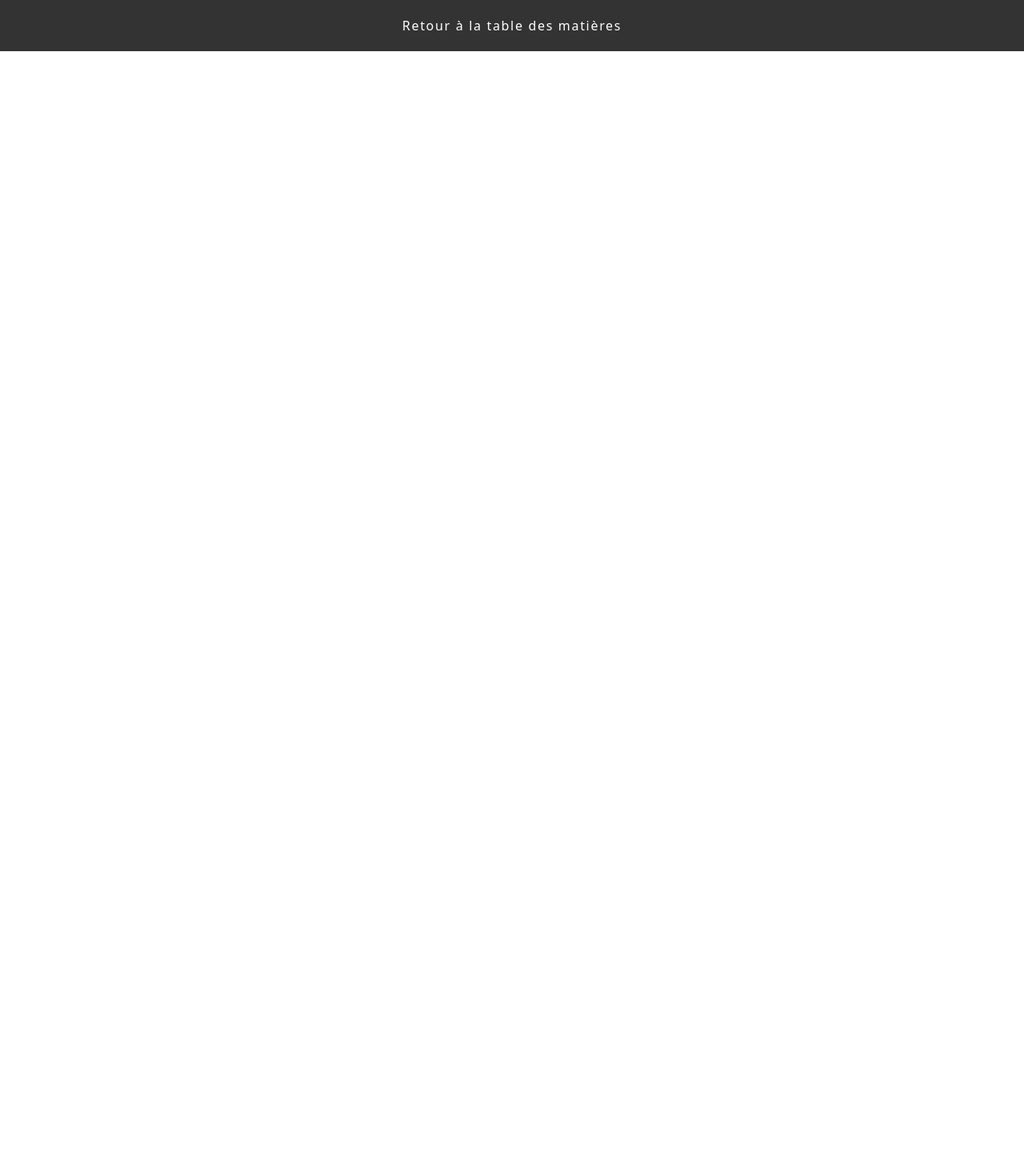
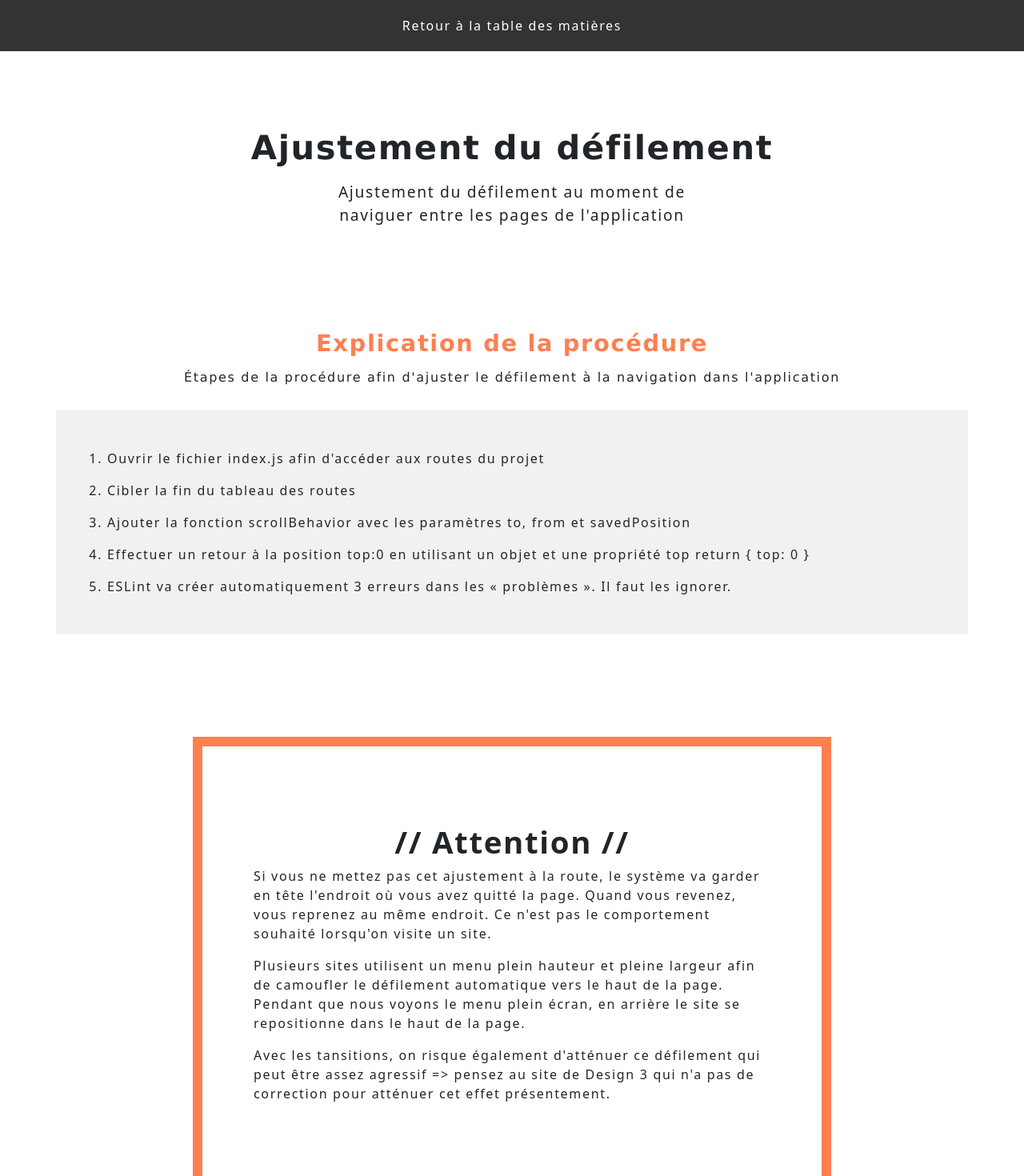
Before and after one commit to ycharles-cstj/aideVueJs, a Vue app: page /ajustscroll in a window 1280 px wide. Shown: the top 1470 px of the page at 80% size. Before the commit the page ends 800 px from the top, so only its background shows below. Built offline with nearby package versions, Linux system fonts and the light colour scheme.

Commit message:
feature-ajout-ajustement-scroll

```diff
--- a/src/router/index.js
+++ b/src/router/index.js
@@ -39,7 +39,16 @@ const router = createRouter({
       name: 'databinding',
       component: () => import("@/views/PageDataBinding.vue"),
     },
-  ]
+    {
+      path: '/ajustscroll',
+      name: 'ajustscroll',
+      component: () => import("@/views/PageAjustScroll.vue"),
+    },
+  ],
+  scrollBehavior(to, from, savedPosition) {
+    // always scroll to top
+    return { top: 0 }
+  },
 })
 
 export default router
--- a/src/views/PageAccueil.vue
+++ b/src/views/PageAccueil.vue
@@ -23,6 +23,7 @@
                 <li> <RouterLink to="/datacomposant"><span>04</span> - Intégration et affichage des données dans un composant </RouterLink></li>
                 <li> <RouterLink to="/interpolation"><span>05</span> - Interpolations complexes </RouterLink></li>
                 <li> <RouterLink to="/databinding"><span>06</span> - Utilisation du data binding </RouterLink></li>
+                <li> <RouterLink to="/ajustscroll"><span>07</span> - Ajustement du défilement de la page à la navigation </RouterLink></li>
             </ul>
         </div>
     </main>
--- /dev/null
+++ b/src/views/PageAjustScroll.vue
@@ -0,0 +1,45 @@
+<script setup>
+    // importations de l'application
+    import TitreContent from "@/components/app/TitreContent/TitreContent.vue";
+    import TitreSection from "@/components/app/TitreSection/TitreSection.vue";
+    import AvertissementApp from "../components/app/AvertissementApp/AvertissementApp.vue";
+
+    // importation de l'exemple
+
+</script>
+
+<template>
+<div class="interface">
+    <main>
+        <TitreSection :titreSection="'Ajustement du défilement'">
+            <p class="explication">Ajustement du défilement au moment de naviguer entre les pages de l'application</p>
+        </TitreSection>
+
+        <TitreContent :titre="'Explication de la procédure'">
+            <p>Étapes de la procédure afin d'ajuster le défilement à la navigation dans l'application</p>
+        </TitreContent>
+
+        <div class="procedures">
+            <ol>
+                <li>Ouvrir le fichier index.js afin d'accéder aux routes du projet</li>
+                <li>Cibler la fin du tableau des routes</li>
+                <li>Ajouter la fonction scrollBehavior avec les paramètres to, from et savedPosition</li>
+                <li>Effectuer un retour à la position top:0 en utilisant un objet et une propriété top return { top: 0 }</li>
+                <li>ESLint va créer automatiquement 3 erreurs dans les « problèmes ». Il faut les ignorer. </li>
+            </ol>
+        </div>
+
+        <AvertissementApp>
+            <p>Si vous ne mettez pas cet ajustement à la route, le système va garder en tête l'endroit où vous avez quitté la page. Quand vous revenez, vous reprenez au même endroit. Ce n'est pas le comportement souhaité lorsqu'on visite un site. </p>
+
+            <p>Plusieurs sites utilisent un menu plein hauteur et pleine largeur afin de camoufler le défilement automatique vers le haut de la page. Pendant que nous voyons le menu plein écran, en arrière le site se repositionne dans le haut de la page. </p>
+
+            <p>Avec les tansitions, on risque également d'atténuer ce défilement qui peut être assez agressif => pensez au site de Design 3 qui n'a pas de correction pour atténuer cet effet présentement. </p>
+        </AvertissementApp>
+    </main>
+</div>
+</template>
+
+<style lang="scss">
+
+</style>
```
